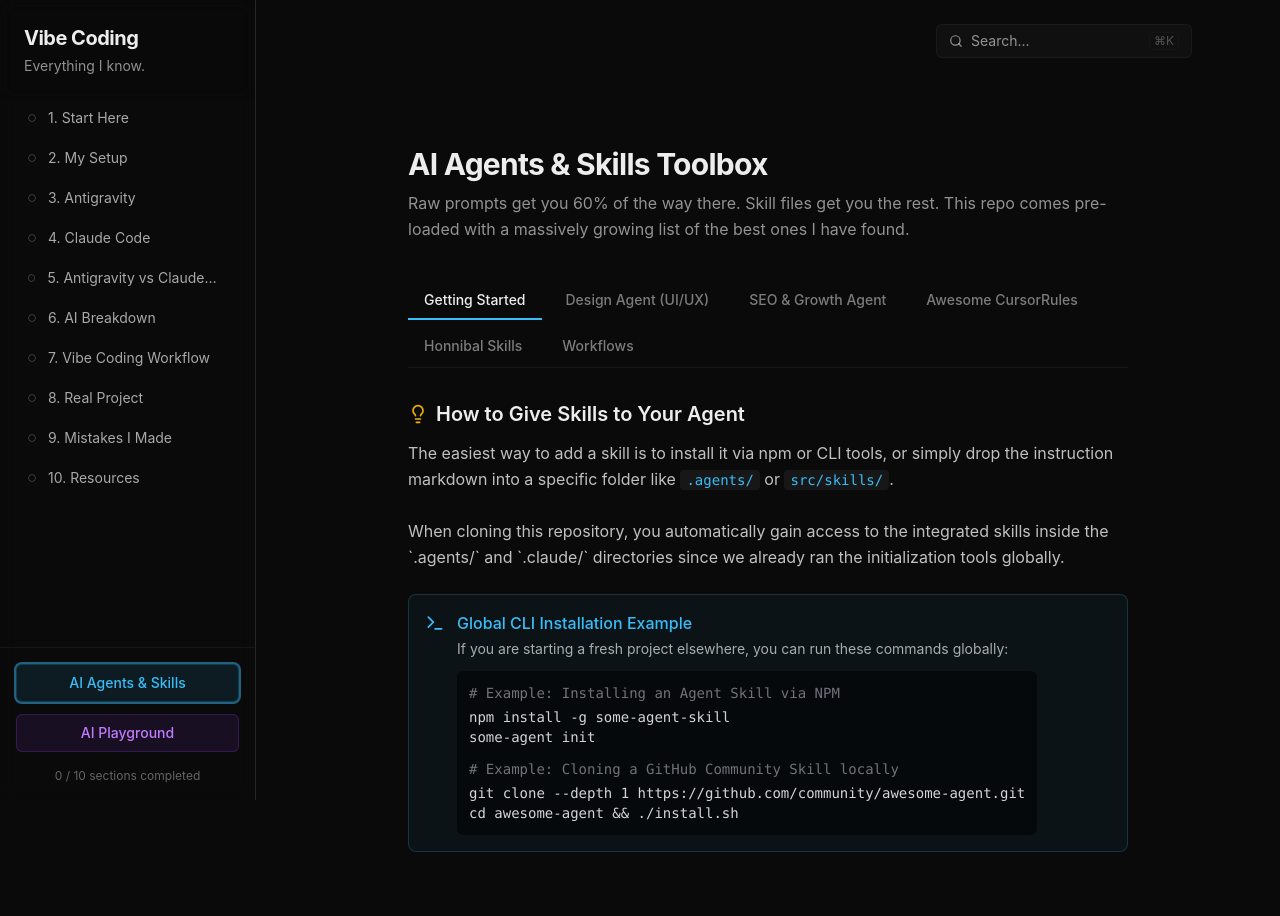
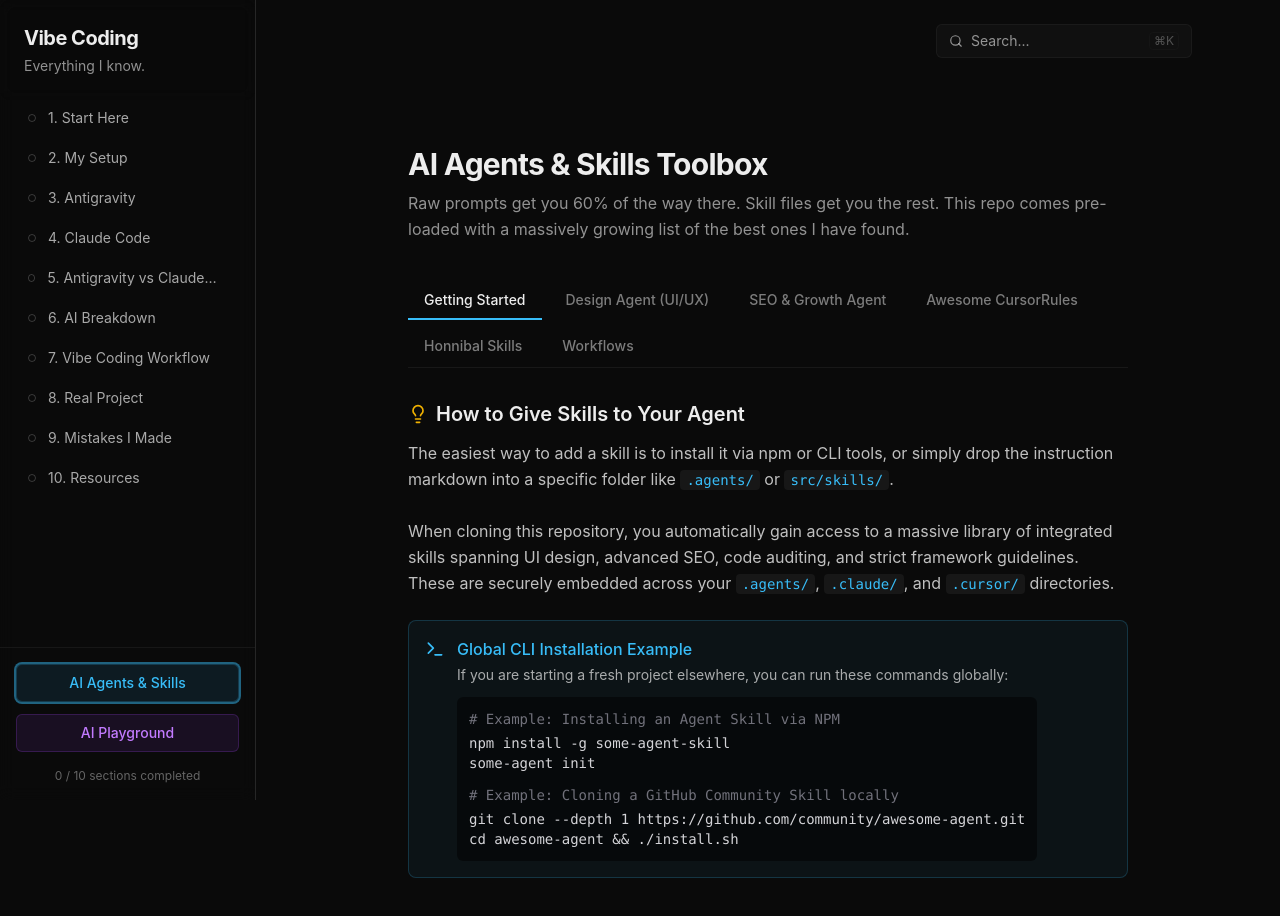
Before and after one commit to WebDevPeterGriffin/The-VibeCode-Bible, a Next.js app: page /ai-agents-and-skills in a window 1280 px wide. Shown: the top 916 px of the page. Built offline with nearby package versions, Linux system fonts and the light colour scheme.

Commit message:
docs: generalize getting started tab description

```diff
--- a/src/app/ai-agents-and-skills/page.tsx
+++ b/src/app/ai-agents-and-skills/page.tsx
@@ -67,7 +67,7 @@ export default function AiAgentsPage() {
                             <p className="text-foreground/80 leading-relaxed">
                                 The easiest way to add a skill is to install it via npm or CLI tools, or simply drop the instruction markdown into a specific folder like <code className="bg-muted px-1.5 py-0.5 rounded text-sm text-primary">.agents/</code> or <code className="bg-muted px-1.5 py-0.5 rounded text-sm text-primary">src/skills/</code>.
                                 <br /><br />
-                                When cloning this repository, you automatically gain access to the integrated skills inside the `.agents/` and `.claude/` directories since we already ran the initialization tools globally.
+                                When cloning this repository, you automatically gain access to a massive library of integrated skills spanning UI design, advanced SEO, code auditing, and strict framework guidelines. These are securely embedded across your <code className="bg-muted px-1.5 py-0.5 rounded text-sm text-primary">.agents/</code>, <code className="bg-muted px-1.5 py-0.5 rounded text-sm text-primary">.claude/</code>, and <code className="bg-muted px-1.5 py-0.5 rounded text-sm text-primary">.cursor/</code> directories.
                             </p>
                         </section>
 
```
